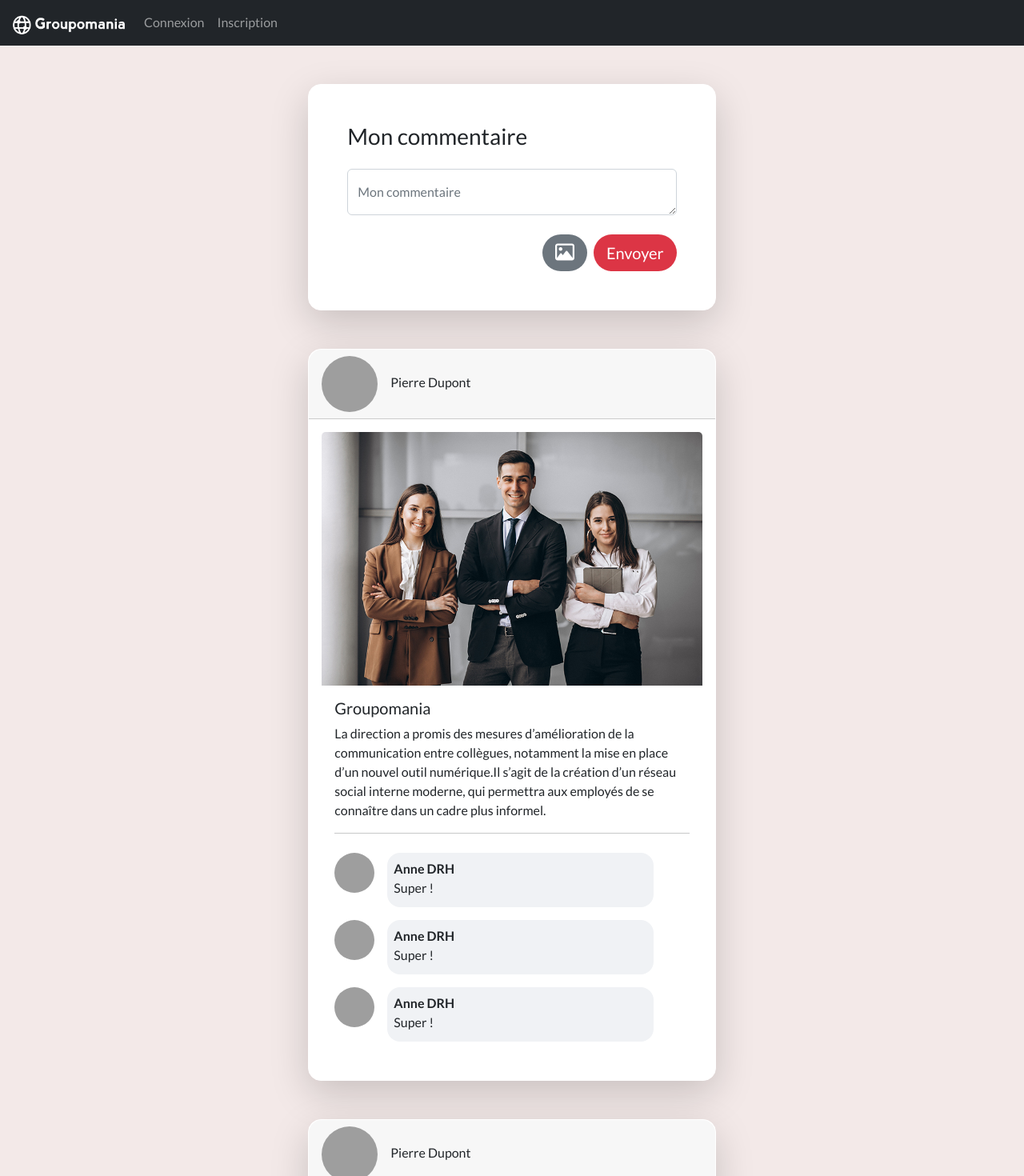
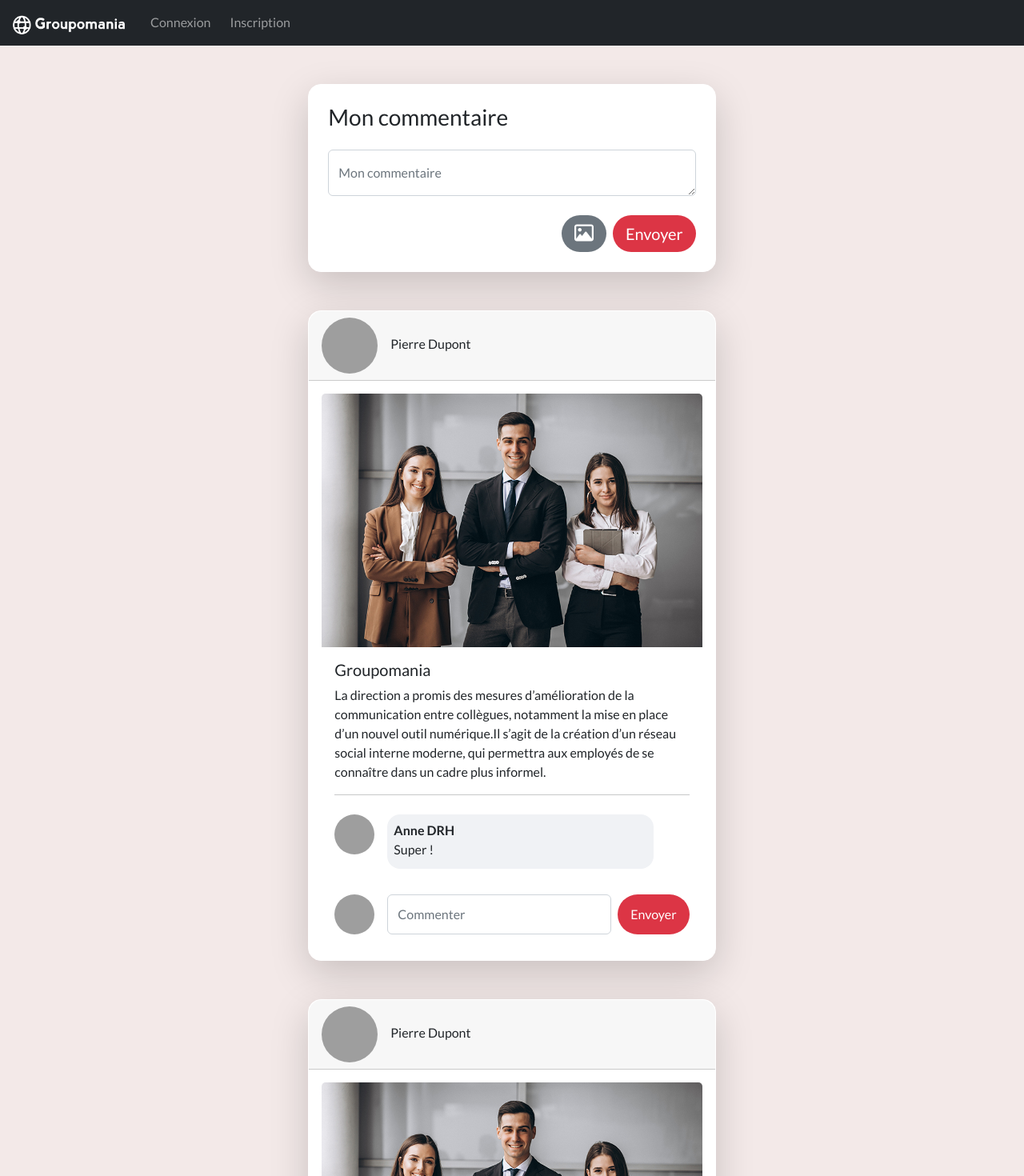
Before and after one commit to SalomeKer/Groupomania-p7, a Vue app: page /Home in a window 1280 px wide. Shown: the top 1470 px of the page at 80% size. Built offline with nearby package versions, Linux system fonts and the light colour scheme; grey boxes are pictures that could not be loaded; a web font is replaced by a local one.

Commit message:
modification router

```diff
--- a/index.html
+++ b/index.html
@@ -6,6 +6,9 @@
     <script src="https://kit.fontawesome.com/06ba3c16bd.js" crossorigin="anonymous"></script>
     <style>@import url("https://use.typekit.net/gzk0dqq.css");</style>
     <meta name="viewport" content="width=device-width, initial-scale=1.0" />
+    <script src="https://code.jquery.com/jquery-3.2.1.slim.min.js" integrity="sha384-KJ3o2DKtIkvYIK3UENzmM7KCkRr/rE9/Qpg6aAZGJwFDMVNA/GpGFF93hXpG5KkN" crossorigin="anonymous"></script>
+    <script src="https://cdn.jsdelivr.net/npm/popper.js@1.12.9/dist/umd/popper.min.js" integrity="sha384-ApNbgh9B+Y1QKtv3Rn7W3mgPxhU9K/ScQsAP7hUibX39j7fakFPskvXusvfa0b4Q" crossorigin="anonymous"></script>
+    <script src="https://cdn.jsdelivr.net/npm/bootstrap@4.0.0/dist/js/bootstrap.min.js" integrity="sha384-JZR6Spejh4U02d8jOt6vLEHfe/JQGiRRSQQxSfFWpi1MquVdAyjUar5+76PVCmYl" crossorigin="anonymous"></script>
 
     <title>Vite App</title>
   </head>
--- a/src/App.vue
+++ b/src/App.vue
@@ -1,11 +1,11 @@
 <script>
-import loginVue from "./components/login.vue"
-import Navbar from "./components/Navbar.vue"
+import loginPage from "./pages/loginPage.vue"
+import Navbar from "./components/layout/Navbar.vue"
 
 export default {
 name: "App",
 components: {
-   loginVue,
+   loginPage,
    Navbar
  }
 }
--- a/src/components/Card.vue
+++ b/src/components/Card/Card.vue
@@ -19,11 +19,14 @@ export default{
                 <h5 class="card-title">Groupomania</h5>
                 <p class="card-text">La direction a promis des mesures d’amélioration de la communication entre collègues, notamment la mise en place d’un nouvel outil numérique.Il s’agit de la création d’un réseau social interne moderne, qui permettra aux employés de se connaître dans un cadre plus informel.</p>
                 <hr class="dropdown-diviser pb-2" />
+                <Comment></Comment>
 
-                <Comment></Comment>
-                <Comment></Comment>
-                <Comment></Comment>
+                <div class="d-flex mt-3">
+                 <Avatar></Avatar>
+                 <input type="text" class="form-control" placeholder="Commenter" aria-label="Commentaire"/>
+                 <button style="border-radius: 25rem;" class="ms-2 ps-3 pe-3 btn btn-danger btn-block" type="submit">Envoyer</button>
             </div>
+        </div>
 	</div>
 </div>
 </template>
--- a/src/components/Navbar.vue
+++ b/src/components/layout/Navbar.vue
@@ -16,10 +16,10 @@ export default {
 
   <div class="collapse navbar-collapse" id="collapsibleNavbar">
     <ul class="navbar-nav">
-      <li class="nav-item">
+      <li class="nav-item ps-2">
         <router-link class="text-decoration-none" to="/login"><a class="nav-link">Connexion</a></router-link>
       </li>
-      <li class="nav-item">
+      <li class="nav-item ps-2">
         <router-link class="text-decoration-none" to="/inscription"><a class="nav-link">Inscription</a></router-link>
       </li>
     </ul>
--- a/src/components/Post.vue
+++ b/src/pages/Wall/Post.vue
@@ -6,7 +6,7 @@ export default{
 
 <template>
 <div class="card w-100 shadow-lg border border-white" style="border-radius: 1rem;">
-				<div class="card-body p-5 ">
+				<div class="card-body p-4 ">
 							<h3 class="mb-4">Mon commentaire</h3>
                             <div class="form-floating">
                                 <textarea class="form-control mb-4 " placeholder="Mon message" id="floatingTextarea"></textarea>
--- a/src/components/Wall.vue
+++ b/src/pages/Wall/WallPage.vue
@@ -1,8 +1,8 @@
 <script>
-import Card from "./Card.vue"
+import Card from "../../components/Card/Card.vue"
 import Post from "./Post.vue"
 export default {
-    name: "Wall",
+    name: "WallPage",
 	components:{
 		Card,
 		Post
--- a/src/components/login.vue
+++ b/src/pages/loginPage.vue
@@ -1,6 +1,6 @@
 <script>
 export default {
-name : "login"
+name : "loginPage"
 }
 
 </script>
@@ -8,7 +8,7 @@ name : "login"
 <template>
     <section class="bg-image d-flex justify-content-center" style="background-image: url('network.jpg');height: 100vh;">
 		<div class="container h-100">
-			<div class="row d-flex justify-content-center align-items-center h-100">
+			<div class="row d-flex justify-content-center groupoCard h-100">
 				<div class="col-12 col-md-8 col-lg-6 col-xl-5">
 					<div class="card shadow-lg border border-white" style="border-radius: 1rem;">
 						<div class="card-body p-5 ">
@@ -32,4 +32,7 @@ name : "login"
 section{
  font-family: Lato;
 }
+.groupoCard{
+	margin-top: 160px;
+}
 </style>
```
Also changed, not shown: src/main.js (+4 -4 lines), src/components/Card/Avatar.vue (renamed from src/components/Avatar.vue), src/components/Card/Comment.vue (renamed from src/components/Comment.vue).
